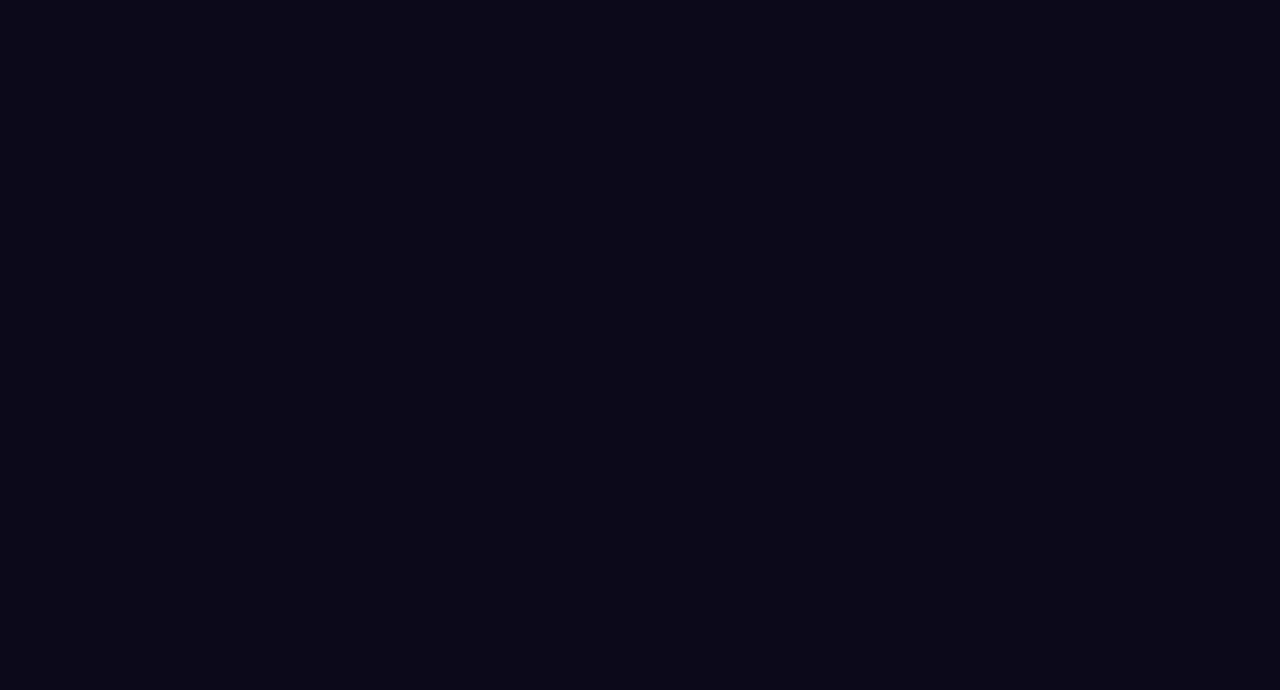
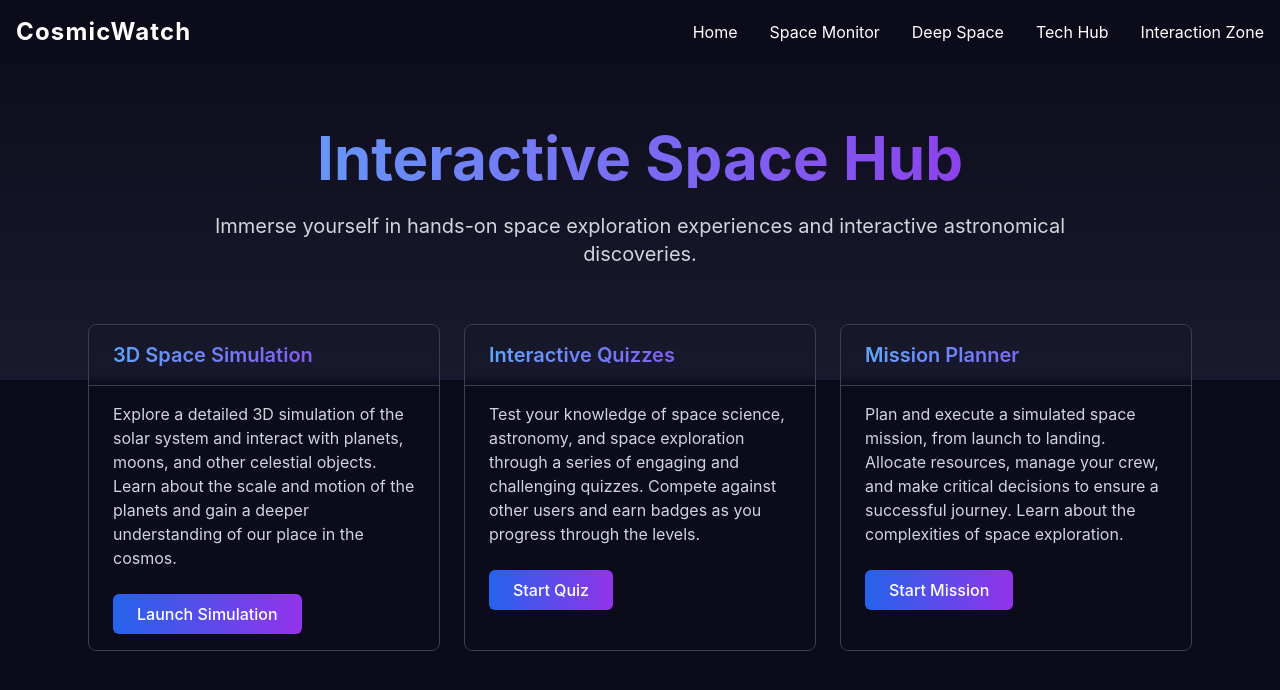
Before and after one commit to ramachandraa-ps/cosmic-watch, a React (Create React App) app: page /interaction-zone in a window 1280 px wide. Before the commit this address had no page. Shown: the top 690 px of the page. Built offline with nearby package versions, Linux system fonts and the light colour scheme.

Commit message:
Innovation Zone created

```diff
--- a/src/App.tsx
+++ b/src/App.tsx
@@ -4,6 +4,7 @@ import LandingPage from './pages/LandingPage';
 import SpaceMonitorPage from './pages/SpaceMonitorPage';
 import DeepSpacePage from './pages/DeepSpacePage';
 import TechHubPage from './pages/TechHubPage';
+import InteractionZonePage from './pages/InteractionZonePage';
 
 function App() {
   return (
@@ -13,6 +14,7 @@ function App() {
         <Route path="/space-monitor" element={<SpaceMonitorPage />} />
         <Route path="/deep-space" element={<DeepSpacePage />} />
         <Route path="/tech-hub" element={<TechHubPage />} />
+        <Route path="/interaction-zone" element={<InteractionZonePage />} />
       </Routes>
     </Router>
   );
--- a/src/components/Features.tsx
+++ b/src/components/Features.tsx
@@ -8,21 +8,21 @@ const Features: React.FC = () => {
       description: 'Track near-Earth objects and space weather in real-time'
     },
     {
-      title: 'Earth & Mars Observatory',
-      description: 'Compare conditions on Earth and Mars with latest data'
-    },
-    {
       title: 'Deep Space Explorer',
       description: 'Explore exoplanets and astronomical discoveries'
     },
     {
       title: 'Space Technology Hub',
       description: 'Stay updated with latest space innovations'
+    },
+    {
+      title: 'Interaction Zone',
+      description: 'Engage with interactive simulations and quizzes'
     }
   ];
 
   return (
-    <section className="py-12 px-4">
+    <section className="py-12 px-5">
       <div className="container mx-auto max-w-6xl">
         <div className="grid grid-cols-1 md:grid-cols-2 lg:grid-cols-4 gap-8">
           {features.map((feature) => (
--- a/src/components/Header.tsx
+++ b/src/components/Header.tsx
@@ -9,7 +9,8 @@ const Header: React.FC = () => {
     { name: 'Home', path: '/' },
     { name: 'Space Monitor', path: '/space-monitor' },
     { name: 'Deep Space', path: '/deep-space' },
-    { name: 'Tech Hub', path: '/tech-hub' }
+    { name: 'Tech Hub', path: '/tech-hub' },
+    { name: 'Interaction Zone', path: '/interaction-zone' }
   ];
 
   return (
--- /dev/null
+++ b/src/pages/InteractionZonePage.tsx
@@ -0,0 +1,113 @@
+import React from 'react';
+import Header from '../components/Header';
+
+const Card = ({ children, className = '' }: { children: React.ReactNode; className?: string }) => (
+  <div className={`bg-space-light/10 backdrop-blur-sm rounded-lg border border-gray-700 overflow-hidden hover:border-gray-600 transition-colors duration-300 ${className}`}>
+    {children}
+  </div>
+);
+
+const CardHeader = ({ children }: { children: React.ReactNode }) => (
+  <div className="px-6 py-4 border-b border-gray-700">
+    {children}
+  </div>
+);
+
+const CardTitle = ({ children }: { children: React.ReactNode }) => (
+  <h3 className="text-xl font-semibold bg-clip-text text-transparent bg-gradient-to-r from-blue-400 to-purple-600">
+    {children}
+  </h3>
+);
+
+const CardContent = ({ children }: { children: React.ReactNode }) => (
+  <div className="px-6 py-4">
+    {children}
+  </div>
+);
+
+const Button = ({ children, onClick }: { children: React.ReactNode; onClick: () => void }) => (
+  <button
+    onClick={onClick}
+    className="bg-gradient-to-r from-blue-600 to-purple-600 hover:from-blue-700 hover:to-purple-700 text-white font-medium py-2 px-6 rounded-md transition-all duration-200 transform hover:scale-105"
+  >
+    {children}
+  </button>
+);
+
+const InteractionZone = () => {
+  return (
+    <div className="min-h-screen bg-space-dark text-white">
+      <Header />
+
+      {/* Hero Section */}
+      <section className="pt-32 pb-20 px-4 bg-gradient-to-b from-space-dark to-space-light">
+        <div className="container mx-auto text-center max-w-4xl">
+          <h1 className="text-5xl md:text-6xl font-bold mb-6 bg-clip-text text-transparent bg-gradient-to-r from-blue-400 to-purple-600">
+            Interactive Space Hub
+          </h1>
+          <p className="text-xl text-gray-300 mb-8">
+            Immerse yourself in hands-on space exploration experiences and interactive astronomical discoveries.
+          </p>
+        </div>
+      </section>
+
+      {/* Cards Section */}
+      <div className="max-w-6xl mx-auto p-6 space-y-6 relative -mt-20">
+        <div className="grid grid-cols-1 md:grid-cols-3 gap-6">
+          <Card>
+            <CardHeader>
+              <CardTitle>3D Space Simulation</CardTitle>
+            </CardHeader>
+            <CardContent>
+              <p className="text-gray-300 mb-6">
+                Explore a detailed 3D simulation of the solar system and interact
+                with planets, moons, and other celestial objects. Learn about the
+                scale and motion of the planets and gain a deeper understanding of
+                our place in the cosmos.
+              </p>
+              <Button onClick={() => console.log('Simulation launched')}>
+                Launch Simulation
+              </Button>
+            </CardContent>
+          </Card>
+
+          <Card>
+            <CardHeader>
+              <CardTitle>Interactive Quizzes</CardTitle>
+            </CardHeader>
+            <CardContent>
+              <p className="text-gray-300 mb-6">
+                Test your knowledge of space science, astronomy, and space
+                exploration through a series of engaging and challenging quizzes.
+                Compete against other users and earn badges as you progress
+                through the levels.
+              </p>
+              <Button onClick={() => console.log('Quiz started')}>
+                Start Quiz
+              </Button>
+            </CardContent>
+          </Card>
+
+          <Card>
+            <CardHeader>
+              <CardTitle>Mission Planner</CardTitle>
+            </CardHeader>
+            <CardContent>
+              <p className="text-gray-300 mb-6">
+                Plan and execute a simulated space mission, from launch to
+                landing. Allocate resources, manage your crew, and make critical
+                decisions to ensure a successful journey. Learn about the
+                complexities of space exploration.
+              </p>
+              <Button onClick={() => console.log('Mission started')}>
+                Start Mission
+              </Button>
+            </CardContent>
+          </Card>
+        </div>
+      </div>
+    </div>
+  );
+};
+
+export default InteractionZone;
```
Also changed, not shown: package.json (+17 -6 lines), 1 other file (tests, documents, lock files or other folders).
